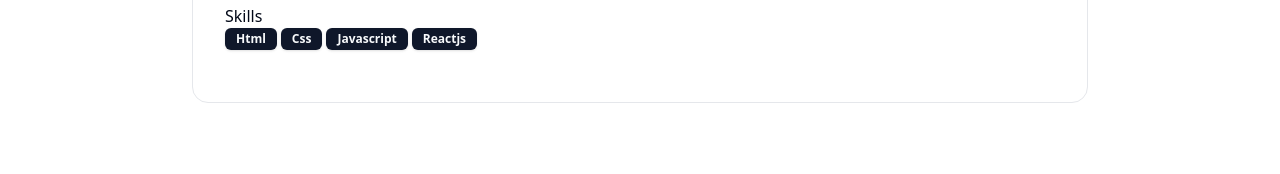
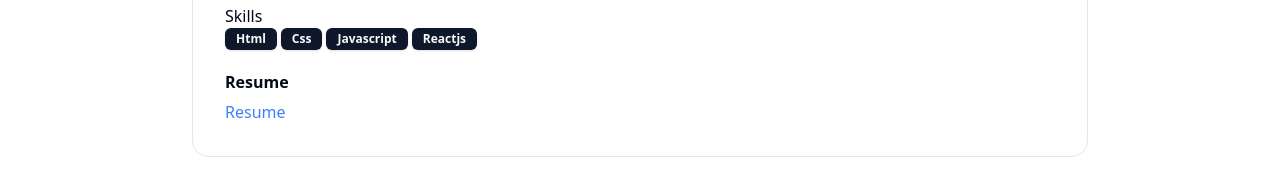
Before and after one commit to arnav1203/Job-Portal, a React (Vite) app in the folder client/: page /profile in a window 1280 px wide. Shown: the part 305-479 px from the top of the page. Built offline with nearby package versions, Linux system fonts and the light colour scheme.

Commit message:
Resume part

```diff
--- a/client/src/components/Profile.jsx
+++ b/client/src/components/Profile.jsx
@@ -4,10 +4,12 @@ import { Avatar, AvatarImage } from "./ui/avatar";
 import { Button } from "./ui/button";
 import { Contact, Mail, Pen } from "lucide-react";
 import { Badge } from "./ui/badge";
+import { Label } from "./ui/label";
 
 const skills = ["Html", "Css", "Javascript", "Reactjs"];
 
 const Profile = () => {
+  const isResume = true;
   return (
     <div>
       <Navbar />
@@ -52,6 +54,20 @@ const Profile = () => {
             )}
           </div>
         </div>
+        <div className="grid w-full max-w-sm items-center gap-1.5">
+          <Label className="text-md font-bold">Resume</Label>
+          {isResume ? (
+            <a
+              target="blank"
+              href="/"
+              className="text-blue-500 w-full hover:underline cursor-pointer"
+            >
+              Resume
+            </a>
+          ) : (
+            <span>NA</span>
+          )}
+        </div>
       </div>
     </div>
   );
```
